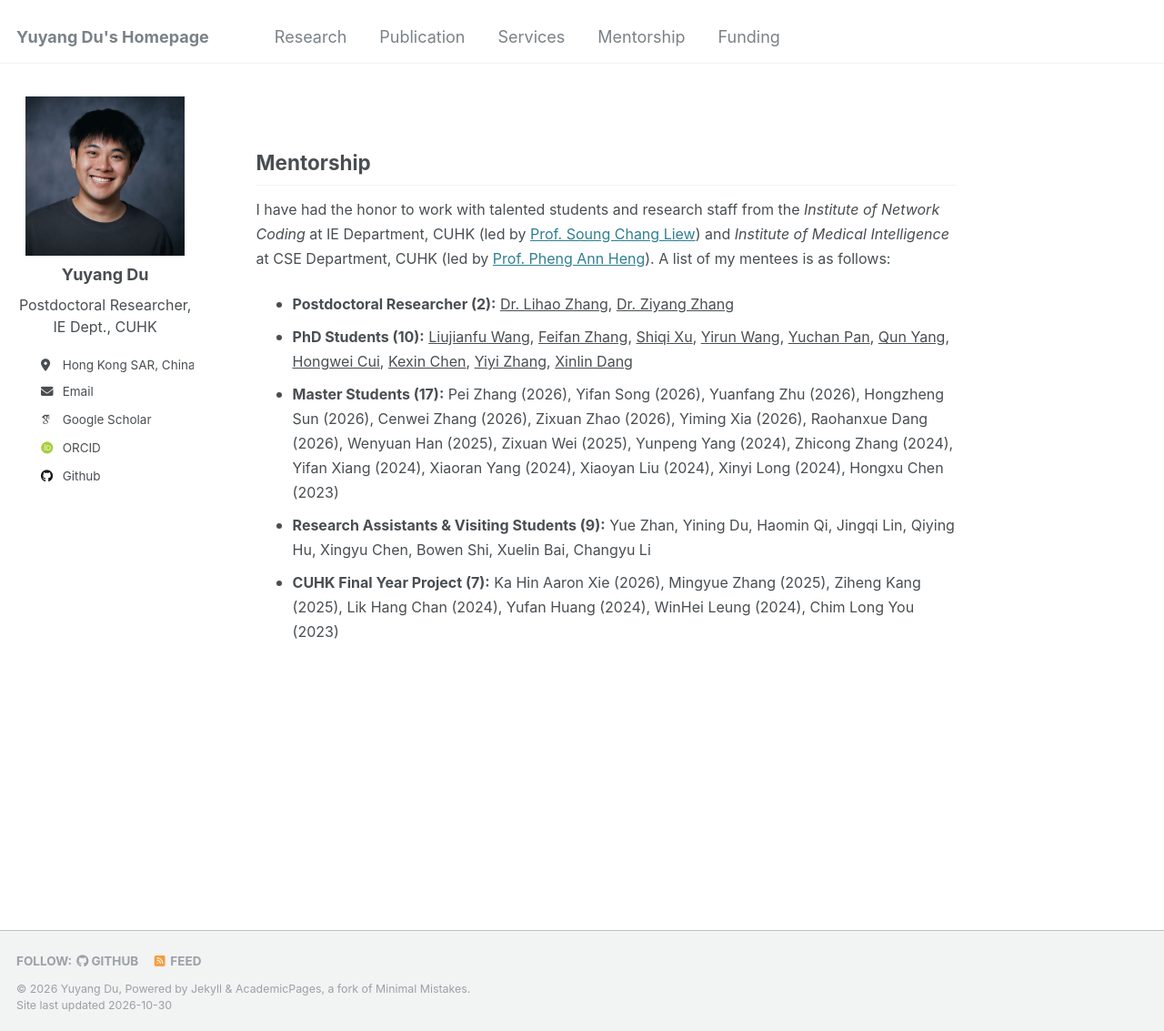
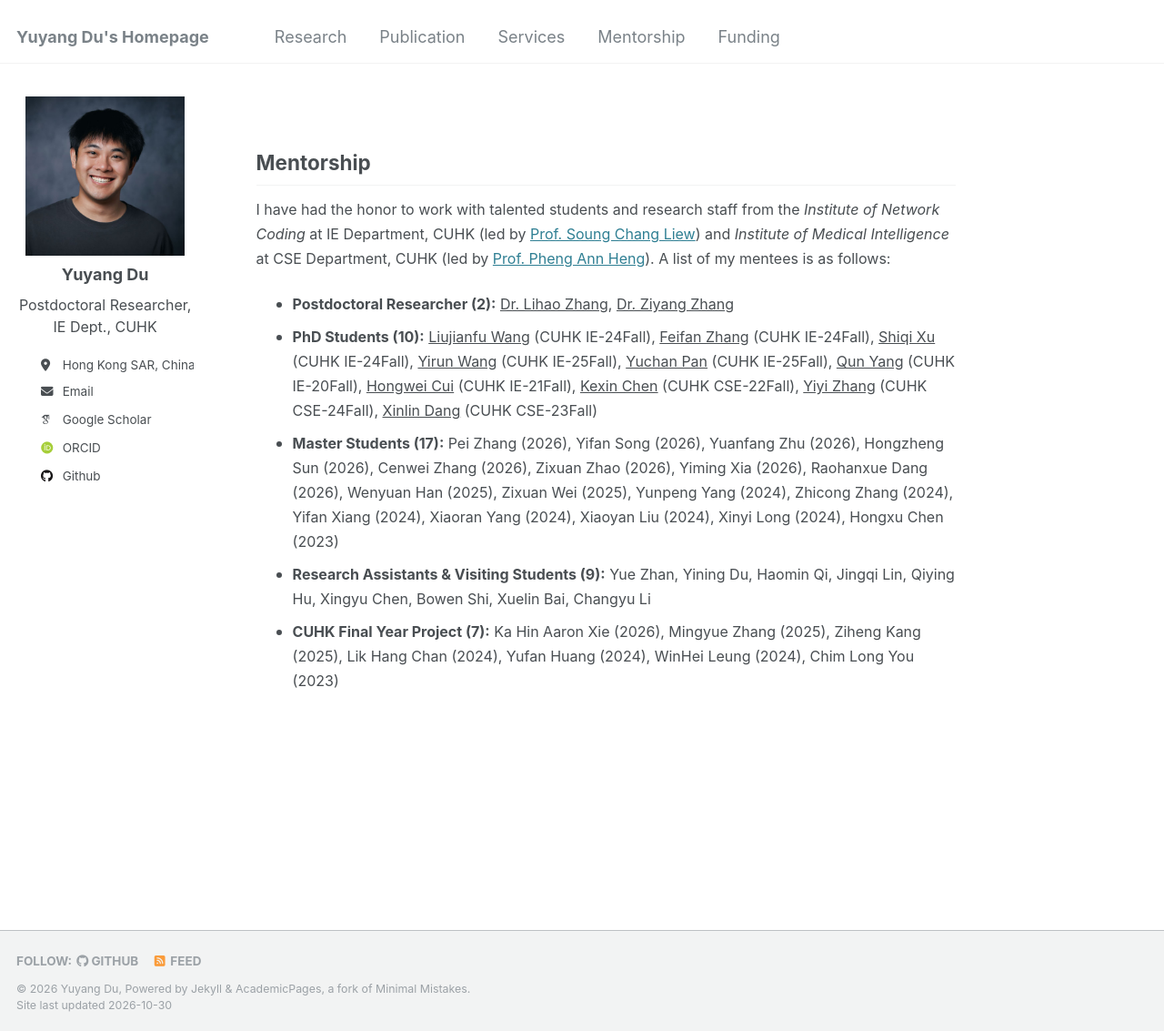
Before and after one commit to yuyangdu001/yuyangdu001.github.io, a Jekyll site: the page built from _pages/mentorship.md, in a window 1280 px wide and 1133 px high. Shown: the whole window at 91% size. Built offline with Jekyll 4.4.1, drawn with Linux system fonts in a browser that asks for light colours; some web fonts are replaced.

Commit message:
Restore PhD affiliations and enrollment terms

```diff
--- a/_pages/mentorship.md
+++ b/_pages/mentorship.md
@@ -17,7 +17,7 @@ Mentorship
 
 <ul class="mentorship">
   <li><font size=3><b>Postdoctoral Researcher (2):</b> <a href="https://scholar.google.com/citations?user=shIE5pIAAAAJ">Dr. Lihao Zhang</a>, <a href="https://ziyangzhang96.github.io/">Dr. Ziyang Zhang</a></font></li>
-  <li><font size=3><b>PhD Students (10):</b> <a href="https://scholar.google.com/citations?user=zHMaH24AAAAJ">Liujianfu Wang</a>, <a href="https://scholar.google.com/citations?user=pUIWEZAAAAAJ">Feifan Zhang</a>, <a href="https://scholar.google.com/citations?user=-PdrGCIAAAAJ">Shiqi Xu</a>, <a href="https://ieeexplore.ieee.org/author/37089175010">Yirun Wang</a>, <a href="https://orcid.org/0009-0003-3126-5669">Yuchan Pan</a>, <a href="https://ieeexplore.ieee.org/author/609812215859907">Qun Yang</a>, <a href="https://scholar.google.com/citations?user=o8vGH6kAAAAJ">Hongwei Cui</a>, <a href="https://scholar.google.com/citations?user=wHMRoIUAAAAJ">Kexin Chen</a>, <a href="https://orcid.org/0009-0000-6491-8513">Yiyi Zhang</a>, <a href="https://scholar.google.com/citations?user=XSQsbRsAAAAJ">Xinlin Dang</a></font></li>
+  <li><font size=3><b>PhD Students (10):</b> <a href="https://scholar.google.com/citations?user=zHMaH24AAAAJ">Liujianfu Wang</a> (CUHK IE-24Fall), <a href="https://scholar.google.com/citations?user=pUIWEZAAAAAJ">Feifan Zhang</a> (CUHK IE-24Fall), <a href="https://scholar.google.com/citations?user=-PdrGCIAAAAJ">Shiqi Xu</a> (CUHK IE-24Fall), <a href="https://ieeexplore.ieee.org/author/37089175010">Yirun Wang</a> (CUHK IE-25Fall), <a href="https://orcid.org/0009-0003-3126-5669">Yuchan Pan</a> (CUHK IE-25Fall), <a href="https://ieeexplore.ieee.org/author/609812215859907">Qun Yang</a> (CUHK IE-20Fall), <a href="https://scholar.google.com/citations?user=o8vGH6kAAAAJ">Hongwei Cui</a> (CUHK IE-21Fall), <a href="https://scholar.google.com/citations?user=wHMRoIUAAAAJ">Kexin Chen</a> (CUHK CSE-22Fall), <a href="https://orcid.org/0009-0000-6491-8513">Yiyi Zhang</a> (CUHK CSE-24Fall), <a href="https://scholar.google.com/citations?user=XSQsbRsAAAAJ">Xinlin Dang</a> (CUHK CSE-23Fall)</font></li>
   <li><font size=3><b>Master Students (17):</b> Pei Zhang (2026), Yifan Song (2026), Yuanfang Zhu (2026), Hongzheng Sun (2026), Cenwei Zhang (2026), Zixuan Zhao (2026), Yiming Xia (2026), Raohanxue Dang (2026), Wenyuan Han (2025), Zixuan Wei (2025), Yunpeng Yang (2024), Zhicong Zhang (2024), Yifan Xiang (2024), Xiaoran Yang (2024), Xiaoyan Liu (2024), Xinyi Long (2024), Hongxu Chen (2023)</font></li>
   <li><font size=3><b>Research Assistants &amp; Visiting Students (9):</b> Yue Zhan, Yining Du, Haomin Qi, Jingqi Lin, Qiying Hu, Xingyu Chen, Bowen Shi, Xuelin Bai, Changyu Li</font></li>
   <li><font size=3><b>CUHK Final Year Project (7):</b> Ka Hin Aaron Xie (2026), Mingyue Zhang (2025), Ziheng Kang (2025), Lik Hang Chan (2024), Yufan Huang (2024), WinHei Leung (2024), Chim Long You (2023)</font></li>
```
